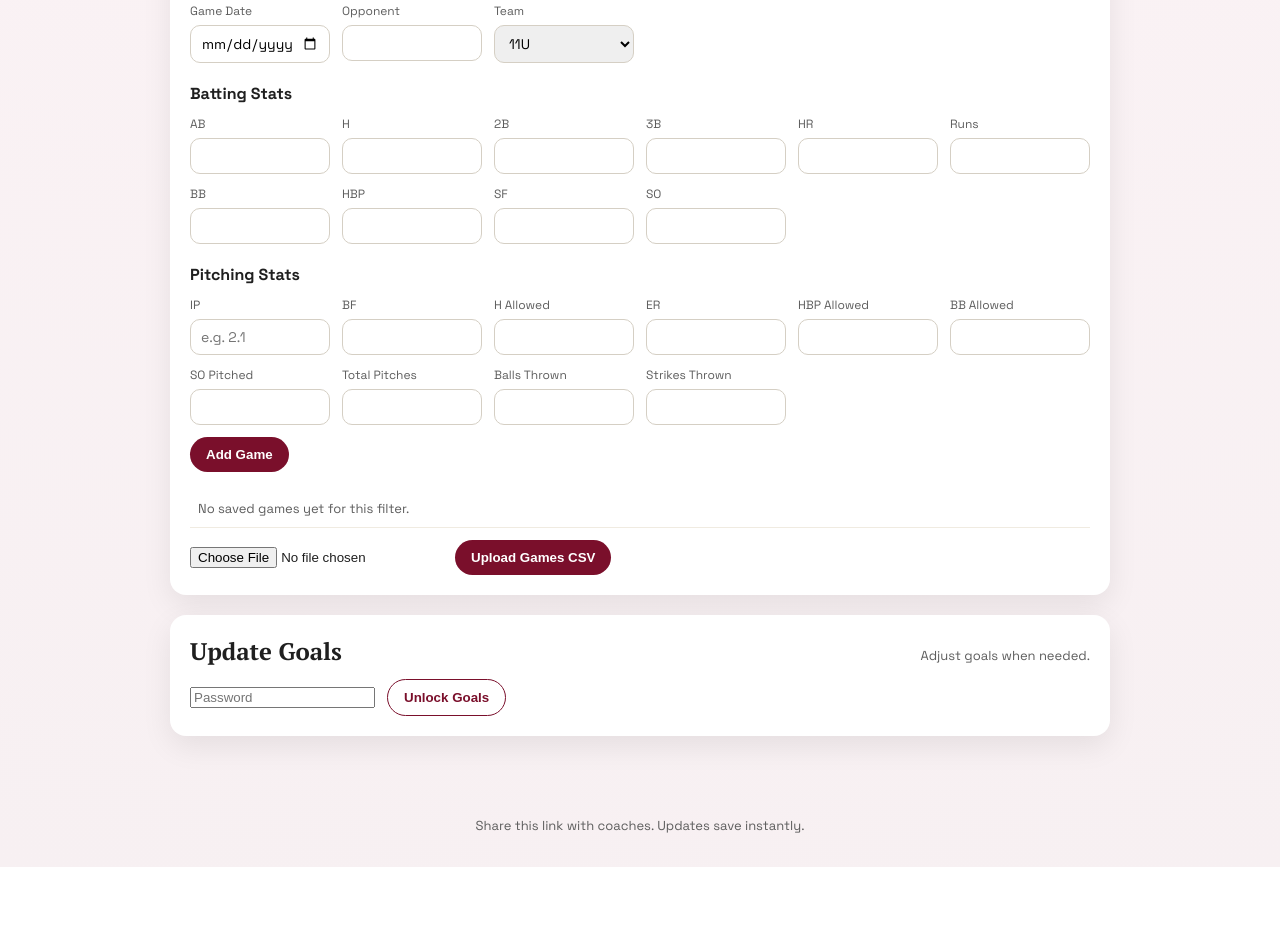
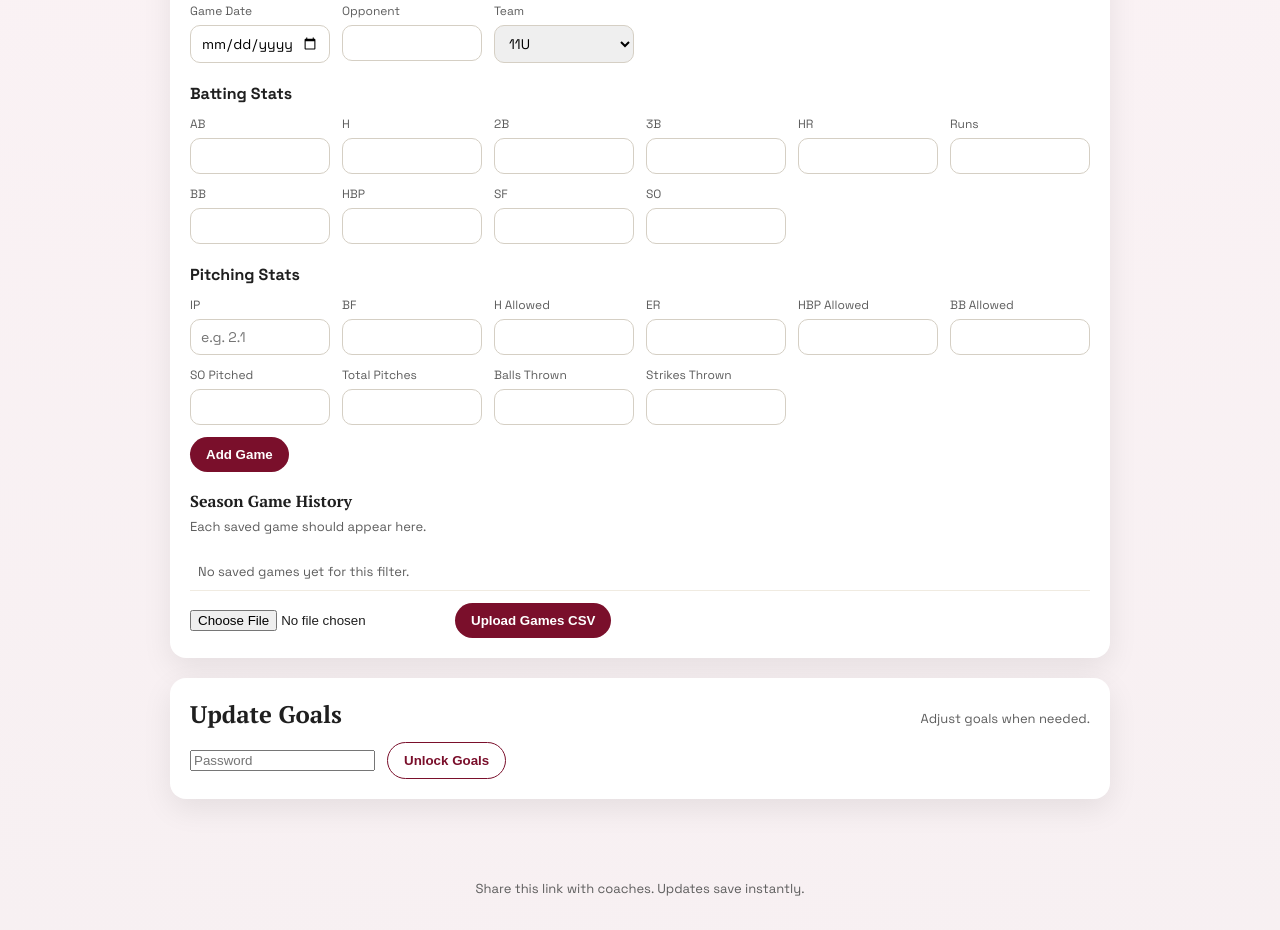
Before and after one commit to aaronmclear/maverick-2026-goals, a website: page index.html in a window 1280 px wide. Shown: the part 1581-2511 px from the top of the page. Before the commit the page ends 2448 px from the top, so only its background shows below. Drawn offline with Linux system fonts and the light colour scheme; no server answers.

Commit message:
Add files via upload

```diff
--- a/index.html
+++ b/index.html
@@ -7,6 +7,8 @@
     <link rel="stylesheet" href="styles.css" />
     <link rel="icon" href="favicon.png" />
     <link rel="apple-touch-icon" href="apple-touch-icon.png" />
+    <link rel="manifest" href="manifest.json" />
+    <meta name="theme-color" content="#7a0f2b" />
   </head>
   <body>
     <header class="hero">
@@ -106,6 +108,10 @@
           <button class="btn" type="submit" form="gameForm">Add Game</button>
           <span class="status" id="gameStatus"></span>
         </div>
+        <div class="panel__subheader">
+          <h3>Season Game History</h3>
+          <p class="panel__note">Each saved game should appear here.</p>
+        </div>
         <div class="table-wrap">
           <table id="gamesTable">
             <tbody></tbody>
--- a/styles.css
+++ b/styles.css
@@ -107,6 +107,16 @@ body {
   margin: 6px 0 0;
   font-size: 13px;
   color: var(--muted);
+}
+
+.panel__subheader {
+  margin-top: 18px;
+}
+
+.panel__subheader h3 {
+  margin: 0;
+  font-size: 16px;
+  font-family: 'PT Serif', Georgia, serif;
 }
 
 .table-wrap {
```
